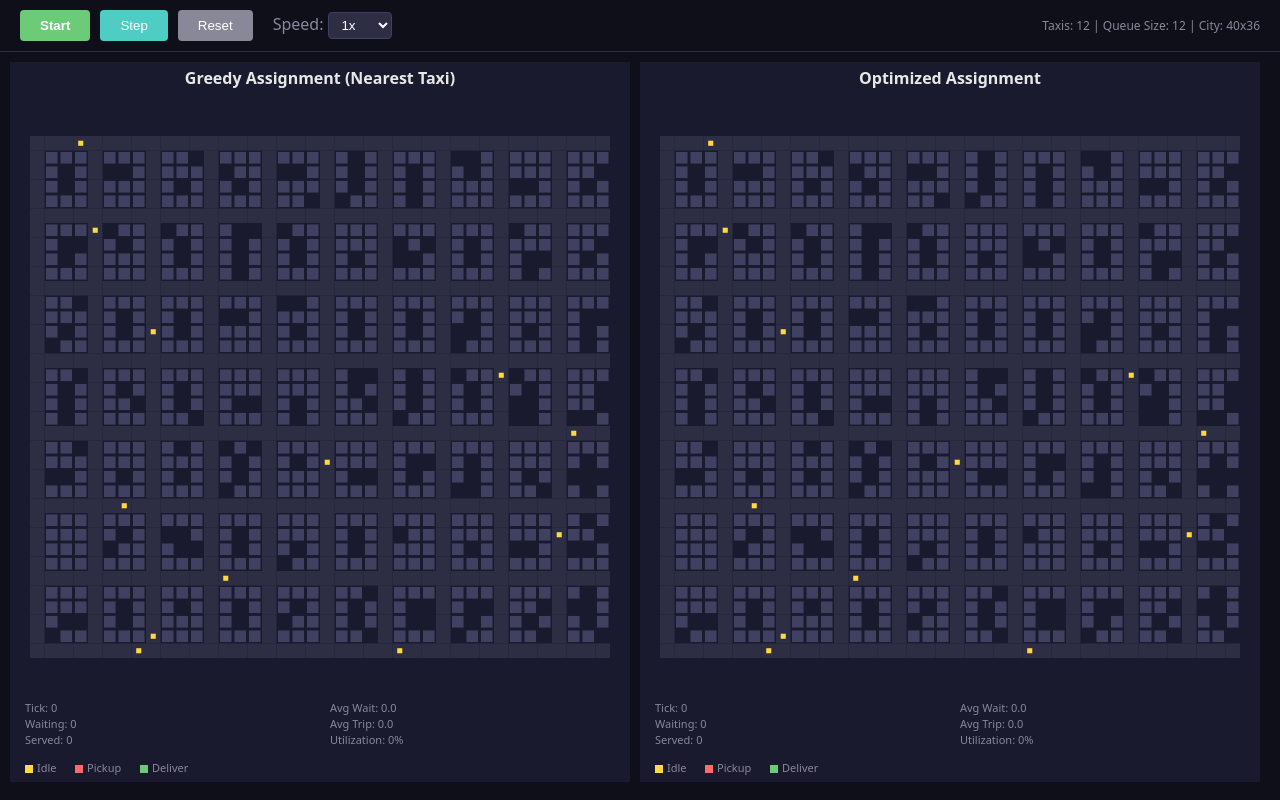
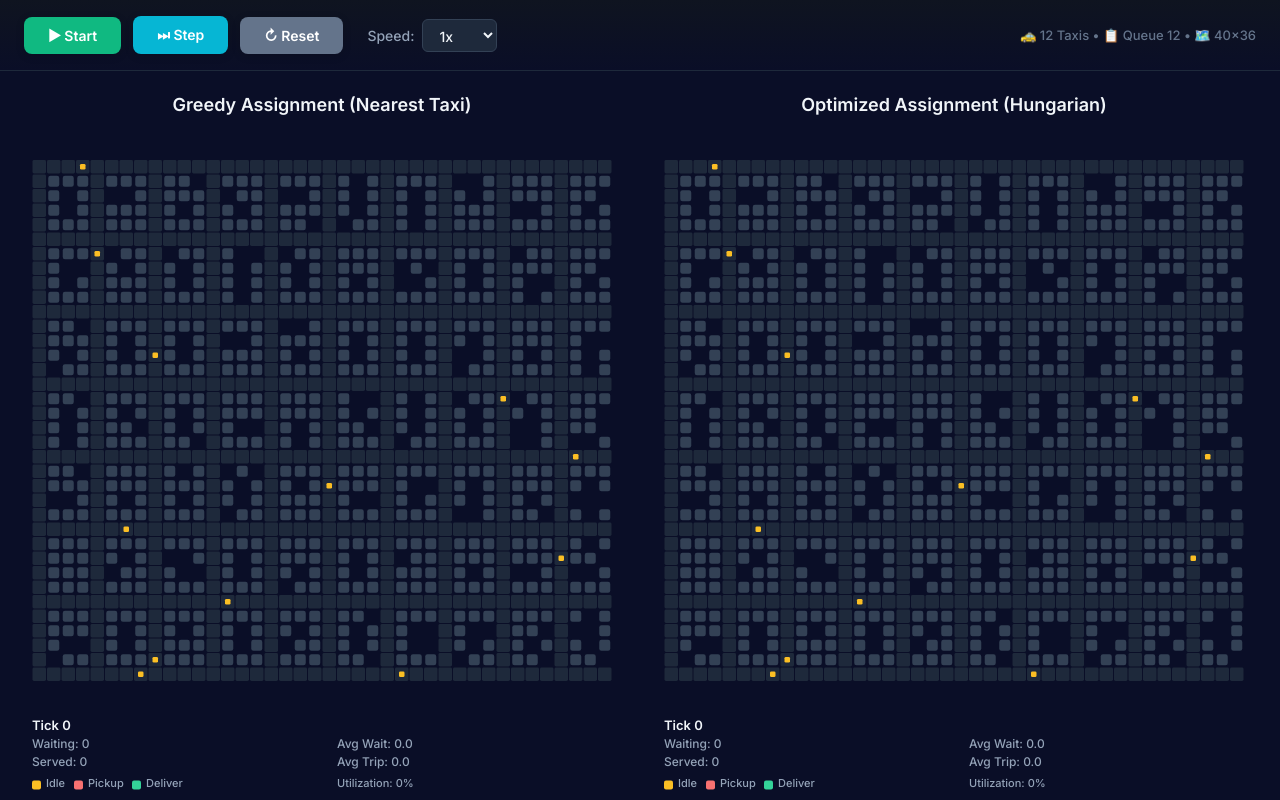
Before and after one commit to FjodorGit/taxi-demo, a React (Vite) app: page / in a window 1280 px wide. Built offline with nearby package versions, Linux system fonts and the light colour scheme.

Commit message:
visual styling

```diff
--- a/index.html
+++ b/index.html
@@ -4,7 +4,10 @@
     <meta charset="UTF-8" />
     <link rel="icon" type="image/svg+xml" href="/vite.svg" />
     <meta name="viewport" content="width=device-width, initial-scale=1.0" />
-    <title>taxi-demo</title>
+    <link rel="preconnect" href="https://fonts.googleapis.com">
+    <link rel="preconnect" href="https://fonts.gstatic.com" crossorigin>
+    <link href="https://fonts.googleapis.com/css2?family=Inter:wght@400;500;600;700&display=swap" rel="stylesheet">
+    <title>Taxi Demo - Greedy vs Optimized</title>
   </head>
   <body>
     <div id="root"></div>
--- a/src/App.tsx
+++ b/src/App.tsx
@@ -196,80 +196,85 @@ function App() {
 	}, [states, pendingPickup]);
 
 	if (!states || !greedyMetrics || !optimizedMetrics) {
-		return <div style={{ color: '#fff', padding: 20 }}>Loading...</div>;
+		return <div style={{ color: '#f1f5f9', padding: 20, fontFamily: '"Inter", system-ui, sans-serif' }}>Loading...</div>;
 	}
 
 	const canvasWidth = Math.floor((window.innerWidth - 40) / 2);
 	const canvasHeight = window.innerHeight - 80;
 
+	const buttonStyle = (color: string, disabled = false) => ({
+		padding: '10px 24px',
+		background: color,
+		border: 'none',
+		borderRadius: '8px',
+		color: '#fff',
+		cursor: disabled ? 'not-allowed' : 'pointer',
+		fontWeight: '600',
+		fontSize: '14px',
+		fontFamily: '"Inter", system-ui, sans-serif',
+		opacity: disabled ? 0.5 : 1,
+		transition: 'all 0.2s ease',
+		boxShadow: disabled ? 'none' : '0 2px 8px rgba(0, 0, 0, 0.15)',
+	});
+
 	return (
 		<div style={{
-			background: '#0f0f1a',
+			background: '#0a0e27',
 			minHeight: '100vh',
 			display: 'flex',
 			flexDirection: 'column',
+			fontFamily: '"Inter", system-ui, -apple-system, sans-serif',
 		}}>
 			<div style={{
 				display: 'flex',
-				gap: 10,
-				padding: '10px 20px',
+				gap: 12,
+				padding: '16px 24px',
 				alignItems: 'center',
-				borderBottom: '1px solid #2d2d44',
+				borderBottom: '1px solid #1e293b',
+				background: 'linear-gradient(180deg, #0f1420 0%, #0a0e27 100%)',
 			}}>
 				<button
 					onClick={() => setIsRunning(!isRunning)}
-					style={{
-						padding: '8px 20px',
-						background: isRunning ? '#ff6b6b' : '#6bcb77',
-						border: 'none',
-						borderRadius: 4,
-						color: '#fff',
-						cursor: 'pointer',
-						fontWeight: 'bold',
-					}}
+					style={buttonStyle(isRunning ? '#ef4444' : '#10b981')}
 				>
-					{isRunning ? 'Pause' : 'Start'}
+					{isRunning ? '⏸ Pause' : '▶ Start'}
 				</button>
 				<button
 					onClick={tick}
 					disabled={isRunning}
-					style={{
-						padding: '8px 20px',
-						background: '#4ecdc4',
-						border: 'none',
-						borderRadius: 4,
-						color: '#fff',
-						cursor: isRunning ? 'not-allowed' : 'pointer',
-						opacity: isRunning ? 0.5 : 1,
-					}}
+					style={buttonStyle('#06b6d4', isRunning)}
 				>
-					Step
+					⏭ Step
 				</button>
 				<button
 					onClick={reset}
-					style={{
-						padding: '8px 20px',
-						background: '#888899',
-						border: 'none',
-						borderRadius: 4,
-						color: '#fff',
-						cursor: 'pointer',
-					}}
+					style={buttonStyle('#64748b')}
 				>
-					Reset
+					↻ Reset
 				</button>
-				<div style={{ color: '#888899', marginLeft: 10 }}>
+				<div style={{
+					color: '#94a3b8',
+					marginLeft: 12,
+					display: 'flex',
+					alignItems: 'center',
+					gap: 8,
+					fontSize: '14px',
+					fontWeight: '500',
+				}}>
 					Speed:
 					<select
 						value={speed}
 						onChange={e => setSpeed(Number(e.target.value))}
 						style={{
-							marginLeft: 5,
-							padding: '4px 8px',
-							background: '#2d2d44',
-							color: '#fff',
-							border: '1px solid #404060',
-							borderRadius: 4,
+							padding: '6px 12px',
+							background: '#1e293b',
+							color: '#f1f5f9',
+							border: '1px solid #334155',
+							borderRadius: '6px',
+							fontSize: '14px',
+							fontFamily: '"Inter", system-ui, sans-serif',
+							cursor: 'pointer',
+							fontWeight: '500',
 						}}
 					>
 						<option value={0.5}>0.5x</option>
@@ -281,22 +286,32 @@ function App() {
 				</div>
 				{pendingPickup && (
 					<div style={{
-						color: '#ffa500',
-						marginLeft: 10,
-						fontWeight: 'bold',
+						color: '#fb923c',
+						marginLeft: 12,
+						fontWeight: '600',
+						fontSize: '14px',
+						padding: '8px 16px',
+						background: 'rgba(251, 146, 60, 0.1)',
+						borderRadius: '6px',
+						border: '1px solid rgba(251, 146, 60, 0.3)',
 					}}>
-						Click destination...
+						📍 Click destination...
 					</div>
 				)}
-				<div style={{ color: '#888899', marginLeft: 'auto', fontSize: 12 }}>
-					Taxis: {CONFIG.numTaxis} | Queue Size: {CONFIG.queueSize} | City: {CONFIG.cityWidth}x{CONFIG.cityHeight}
+				<div style={{
+					color: '#64748b',
+					marginLeft: 'auto',
+					fontSize: '13px',
+					fontWeight: '500',
+				}}>
+					🚕 {CONFIG.numTaxis} Taxis • 📋 Queue {CONFIG.queueSize} • 🗺️ {CONFIG.cityWidth}×{CONFIG.cityHeight}
 				</div>
 			</div>
 			<div style={{
 				display: 'flex',
 				flex: 1,
-				gap: 10,
-				padding: 10,
+				gap: 12,
+				padding: 12,
 			}}>
 				<CityCanvas
 					state={states.greedy}
@@ -310,7 +325,7 @@ function App() {
 				<CityCanvas
 					state={states.optimized}
 					metrics={optimizedMetrics}
-					title="Optimized Assignment"
+					title="Optimized Assignment (Hungarian)"
 					width={canvasWidth}
 					height={canvasHeight}
 					onCellClick={handleCellClick}
--- a/src/CityCanvas.tsx
+++ b/src/CityCanvas.tsx
@@ -1,4 +1,4 @@
-import { useRef, useEffect } from 'react';
+import { useRef, useEffect, useState } from 'react';
 import type { SimulationState, Metrics, Position } from './types';
 
 interface CityCanvasProps {
@@ -12,22 +12,53 @@ interface CityCanvasProps {
 }
 
 const COLORS = {
-  background: '#1a1a2e',
-  road: '#2d2d44',
-  building: '#404060',
-  empty: '#1a1a2e',
-  taxi: '#ffd93d',
-  taxiPickingUp: '#ff6b6b',
-  taxiDelivering: '#6bcb77',
-  passenger: '#ff6b6b',
-  destination: '#4ecdc4',
-  text: '#e8e8e8',
-  textMuted: '#888899',
-  highlight: '#ffa500',
+  background: '#0a0e27',
+  road: '#1e293b',
+  building: '#334155',
+  buildingAccent: '#475569',
+  empty: '#0a0e27',
+  taxi: '#fbbf24',
+  taxiPickingUp: '#f87171',
+  taxiDelivering: '#34d399',
+  passenger: '#ec4899',
+  destination: '#06b6d4',
+  text: '#f1f5f9',
+  textMuted: '#94a3b8',
+  highlight: '#fb923c',
+  highlightGlow: 'rgba(251, 146, 60, 0.3)',
 };
+
+function roundRect(
+  ctx: CanvasRenderingContext2D,
+  x: number,
+  y: number,
+  width: number,
+  height: number,
+  radius: number
+) {
+  ctx.beginPath();
+  ctx.moveTo(x + radius, y);
+  ctx.lineTo(x + width - radius, y);
+  ctx.quadraticCurveTo(x + width, y, x + width, y + radius);
+  ctx.lineTo(x + width, y + height - radius);
+  ctx.quadraticCurveTo(x + width, y + height, x + width - radius, y + height);
+  ctx.lineTo(x + radius, y + height);
+  ctx.quadraticCurveTo(x, y + height, x, y + height - radius);
+  ctx.lineTo(x, y + radius);
+  ctx.quadraticCurveTo(x, y, x + radius, y);
+  ctx.closePath();
+}
 
 export function CityCanvas({ state, metrics, title, width, height, onCellClick, pendingPickup }: CityCanvasProps) {
   const canvasRef = useRef<HTMLCanvasElement>(null);
+  const [animationTime, setAnimationTime] = useState(0);
+
+  useEffect(() => {
+    const interval = setInterval(() => {
+      setAnimationTime(t => t + 0.05);
+    }, 50);
+    return () => clearInterval(interval);
+  }, []);
 
   useEffect(() => {
     const canvas = canvasRef.current;
@@ -42,8 +73,8 @@ export function CityCanvas({ state, metrics, title, width, height, onCellClick,
     ctx.scale(dpr, dpr);
 
     const padding = 20;
-    const metricsHeight = 80;
-    const titleHeight = 30;
+    const metricsHeight = 85;
+    const titleHeight = 40;
     const availableWidth = width - padding * 2;
     const availableHeight = height - padding * 2 - metricsHeight - titleHeight;
 
@@ -60,9 +91,9 @@ export function CityCanvas({ state, metrics, title, width, height, onCellClick,
     ctx.fillRect(0, 0, width, height);
 
     ctx.fillStyle = COLORS.text;
-    ctx.font = 'bold 16px system-ui, sans-serif';
+    ctx.font = '600 18px "Inter", system-ui, -apple-system, sans-serif';
     ctx.textAlign = 'center';
-    ctx.fillText(title, width / 2, 22);
+    ctx.fillText(title, width / 2, 28);
 
     for (let y = 0; y < state.city.height; y++) {
       for (let x = 0; x < state.city.width; x++) {
@@ -72,11 +103,21 @@ export function CityCanvas({ state, metrics, title, width, height, onCellClick,
 
         if (cell === 'road') {
           ctx.fillStyle = COLORS.road;
-          ctx.fillRect(px, py, cellSize, cellSize);
+          roundRect(ctx, px + 0.5, py + 0.5, cellSize - 1, cellSize - 1, cellSize * 0.1);
+          ctx.fill();
         } else if (cell === 'building') {
-          ctx.fillStyle = COLORS.building;
-          const margin = cellSize * 0.1;
-          ctx.fillRect(px + margin, py + margin, cellSize - margin * 2, cellSize - margin * 2);
+          const variation = ((x * 7 + y * 13) % 3) / 10;
+          ctx.fillStyle = variation > 0.6 ? COLORS.buildingAccent : COLORS.building;
+          const margin = cellSize * 0.12;
+          roundRect(
+            ctx,
+            px + margin,
+            py + margin,
+            cellSize - margin * 2,
+            cellSize - margin * 2,
+            cellSize * 0.15
+          );
+          ctx.fill();
         }
       }
     }
@@ -84,42 +125,48 @@ export function CityCanvas({ state, metrics, title, width, height, onCellClick,
     if (pendingPickup) {
       const px = offsetX + pendingPickup.x * cellSize;
       const py = offsetY + pendingPickup.y * cellSize;
+
+      const pulseScale = 1 + Math.sin(animationTime * 3) * 0.1;
+      const glowRadius = cellSize * 0.6 * pulseScale;
+
+      const gradient = ctx.createRadialGradient(
+        px + cellSize / 2,
+        py + cellSize / 2,
+        cellSize * 0.2,
+        px + cellSize / 2,
+        py + cellSize / 2,
+        glowRadius
+      );
+      gradient.addColorStop(0, COLORS.highlightGlow);
+      gradient.addColorStop(1, 'rgba(251, 146, 60, 0)');
+
+      ctx.fillStyle = gradient;
+      ctx.fillRect(px - cellSize * 0.2, py - cellSize * 0.2, cellSize * 1.4, cellSize * 1.4);
+
       ctx.strokeStyle = COLORS.highlight;
       ctx.lineWidth = 3;
-      ctx.strokeRect(px, py, cellSize, cellSize);
+      roundRect(ctx, px + 1, py + 1, cellSize - 2, cellSize - 2, cellSize * 0.15);
+      ctx.stroke();
     }
 
     for (const passenger of state.waitingPassengers) {
       const px = offsetX + passenger.pickup.x * cellSize + cellSize / 2;
       const py = offsetY + passenger.pickup.y * cellSize + cellSize / 2;
 
+      const pulse = 1 + Math.sin(animationTime * 2) * 0.15;
+      const radius = cellSize * 0.28 * pulse;
+
       ctx.fillStyle = COLORS.passenger;
       ctx.beginPath();
-      ctx.arc(px, py, cellSize * 0.25, 0, Math.PI * 2);
+      ctx.arc(px, py, radius, 0, Math.PI * 2);
       ctx.fill();
-
-      if (passenger.assignedTaxiId) {
-        const taxiIndex = state.taxis.findIndex(t => t.id === passenger.assignedTaxiId);
-        if (taxiIndex >= 0) {
-          ctx.fillStyle = '#1a1a2e';
-          ctx.beginPath();
-          ctx.arc(px, py, cellSize * 0.15, 0, Math.PI * 2);
-          ctx.fill();
-
-          ctx.fillStyle = '#ffffff';
-          ctx.font = `bold ${Math.floor(cellSize * 0.22)}px system-ui, sans-serif`;
-          ctx.textAlign = 'center';
-          ctx.textBaseline = 'middle';
-          ctx.fillText(String(taxiIndex), px, py);
-        }
-      }
 
       const dx = offsetX + passenger.destination.x * cellSize + cellSize / 2;
       const dy = offsetY + passenger.destination.y * cellSize + cellSize / 2;
 
       ctx.strokeStyle = COLORS.destination;
-      ctx.lineWidth = 1;
-      ctx.setLineDash([2, 2]);
+      ctx.lineWidth = 1.5;
+      ctx.setLineDash([3, 3]);
       ctx.beginPath();
       ctx.moveTo(px, py);
       ctx.lineTo(dx, dy);
@@ -127,9 +174,9 @@ export function CityCanvas({ state, metrics, title, width, height, onCellClick,
       ctx.setLineDash([]);
 
       ctx.strokeStyle = COLORS.destination;
-      ctx.lineWidth = 2;
+      ctx.lineWidth = 2.5;
       ctx.beginPath();
-      ctx.arc(dx, dy, cellSize * 0.2, 0, Math.PI * 2);
+      ctx.arc(dx, dy, cellSize * 0.22, 0, Math.PI * 2);
       ctx.stroke();
     }
 
@@ -139,7 +186,7 @@ export function CityCanvas({ state, metrics, title, width, height, onCellClick,
 
       ctx.fillStyle = COLORS.destination;
       ctx.beginPath();
-      ctx.arc(dx, dy, cellSize * 0.2, 0, Math.PI * 2);
+      ctx.arc(dx, dy, cellSize * 0.22, 0, Math.PI * 2);
       ctx.fill();
     }
 
@@ -156,55 +203,55 @@ export function CityCanvas({ state, metrics, title, width, height, onCellClick,
         ctx.fillStyle = COLORS.taxiDelivering;
       }
 
-      const size = cellSize * 0.35;
-      ctx.fillRect(px - size / 2, py - size / 2, size, size);
-
-      if (taxi.state === 'picking_up' || taxi.state === 'delivering') {
-        ctx.fillStyle = '#1a1a2e';
-        ctx.beginPath();
-        ctx.arc(px, py, cellSize * 0.15, 0, Math.PI * 2);
-        ctx.fill();
-
-        ctx.fillStyle = '#ffffff';
-        ctx.font = `bold ${Math.floor(cellSize * 0.22)}px system-ui, sans-serif`;
-        ctx.textAlign = 'center';
-        ctx.textBaseline = 'middle';
-        ctx.fillText(String(i), px, py);
-      }
+      const size = cellSize * 0.38;
+      roundRect(ctx, px - size / 2, py - size / 2, size, size, size * 0.25);
+      ctx.fill();
     }
 
-    const metricsY = height - metricsHeight + 10;
+    const metricsY = height - metricsHeight + 12;
     ctx.fillStyle = COLORS.textMuted;
-    ctx.font = '11px system-ui, sans-serif';
+    ctx.font = '500 12px "Inter", system-ui, sans-serif';
     ctx.textAlign = 'left';
 
-    const col1 = 15;
-    const col2 = width / 2 + 10;
-    const lineHeight = 16;
+    const col1 = 20;
+    const col2 = width / 2 + 15;
+    const lineHeight = 18;
 
-    ctx.fillText(`Tick: ${state.tick}`, col1, metricsY);
+    ctx.fillStyle = COLORS.text;
+    ctx.font = '600 13px "Inter", system-ui, sans-serif';
+    ctx.fillText(`Tick ${state.tick}`, col1, metricsY);
+
+    ctx.fillStyle = COLORS.textMuted;
+    ctx.font = '500 12px "Inter", system-ui, sans-serif';
     ctx.fillText(`Waiting: ${metrics.totalPassengersWaiting}`, col1, metricsY + lineHeight);
     ctx.fillText(`Served: ${metrics.totalPassengersServed}`, col1, metricsY + lineHeight * 2);
-    ctx.fillText(`Avg Wait: ${metrics.avgWaitTime.toFixed(1)}`, col2, metricsY);
-    ctx.fillText(`Avg Trip: ${metrics.avgTripTime.toFixed(1)}`, col2, metricsY + lineHeight);
-    ctx.fillText(`Utilization: ${(metrics.avgTaxiUtilization * 100).toFixed(0)}%`, col2, metricsY + lineHeight * 2);
+    ctx.fillText(`Avg Wait: ${metrics.avgWaitTime.toFixed(1)}`, col2, metricsY + lineHeight);
+    ctx.fillText(`Avg Trip: ${metrics.avgTripTime.toFixed(1)}`, col2, metricsY + lineHeight * 2);
+
+    const legendY = metricsY + lineHeight * 2.8;
+    ctx.font = '500 11px "Inter", system-ui, sans-serif';
 
     ctx.fillStyle = COLORS.taxi;
-    ctx.fillRect(col1, metricsY + lineHeight * 3 + 5, 8, 8);
+    roundRect(ctx, col1, legendY, 9, 9, 2);
+    ctx.fill();
     ctx.fillStyle = COLORS.textMuted;
-    ctx.fillText('Idle', col1 + 12, metricsY + lineHeight * 3 + 12);
+    ctx.fillText('Idle', col1 + 14, legendY + 7);
 
     ctx.fillStyle = COLORS.taxiPickingUp;
-    ctx.fillRect(col1 + 50, metricsY + lineHeight * 3 + 5, 8, 8);
+    roundRect(ctx, col1 + 42, legendY, 9, 9, 2);
+    ctx.fill();
     ctx.fillStyle = COLORS.textMuted;
-    ctx.fillText('Pickup', col1 + 62, metricsY + lineHeight * 3 + 12);
+    ctx.fillText('Pickup', col1 + 56, legendY + 7);
 
     ctx.fillStyle = COLORS.taxiDelivering;
-    ctx.fillRect(col1 + 115, metricsY + lineHeight * 3 + 5, 8, 8);
+    roundRect(ctx, col1 + 100, legendY, 9, 9, 2);
+    ctx.fill();
     ctx.fillStyle = COLORS.textMuted;
-    ctx.fillText('Deliver', col1 + 127, metricsY + lineHeight * 3 + 12);
+    ctx.fillText('Deliver', col1 + 114, legendY + 7);
 
-  }, [state, metrics, title, width, height, pendingPickup]);
+    ctx.fillText(`Utilization: ${(metrics.avgTaxiUtilization * 100).toFixed(0)}%`, col2, legendY + 7);
+
+  }, [state, metrics, title, width, height, pendingPickup, animationTime]);
 
   const handleClick = (e: React.MouseEvent<HTMLCanvasElement>) => {
     if (!onCellClick) return;
@@ -217,8 +264,8 @@ export function CityCanvas({ state, metrics, title, width, height, onCellClick,
     const y = e.clientY - rect.top;
 
     const padding = 20;
-    const metricsHeight = 80;
-    const titleHeight = 30;
+    const metricsHeight = 85;
+    const titleHeight = 40;
     const availableWidth = width - padding * 2;
     const availableHeight = height - padding * 2 - metricsHeight - titleHeight;
 
@@ -244,7 +291,12 @@ export function CityCanvas({ state, metrics, title, width, height, onCellClick,
   return (
     <canvas
       ref={canvasRef}
-      style={{ width, height, cursor: onCellClick ? 'pointer' : 'default' }}
+      style={{
+        width,
+        height,
+        cursor: onCellClick ? 'pointer' : 'default',
+        borderRadius: '12px',
+      }}
       onClick={handleClick}
     />
   );
```
